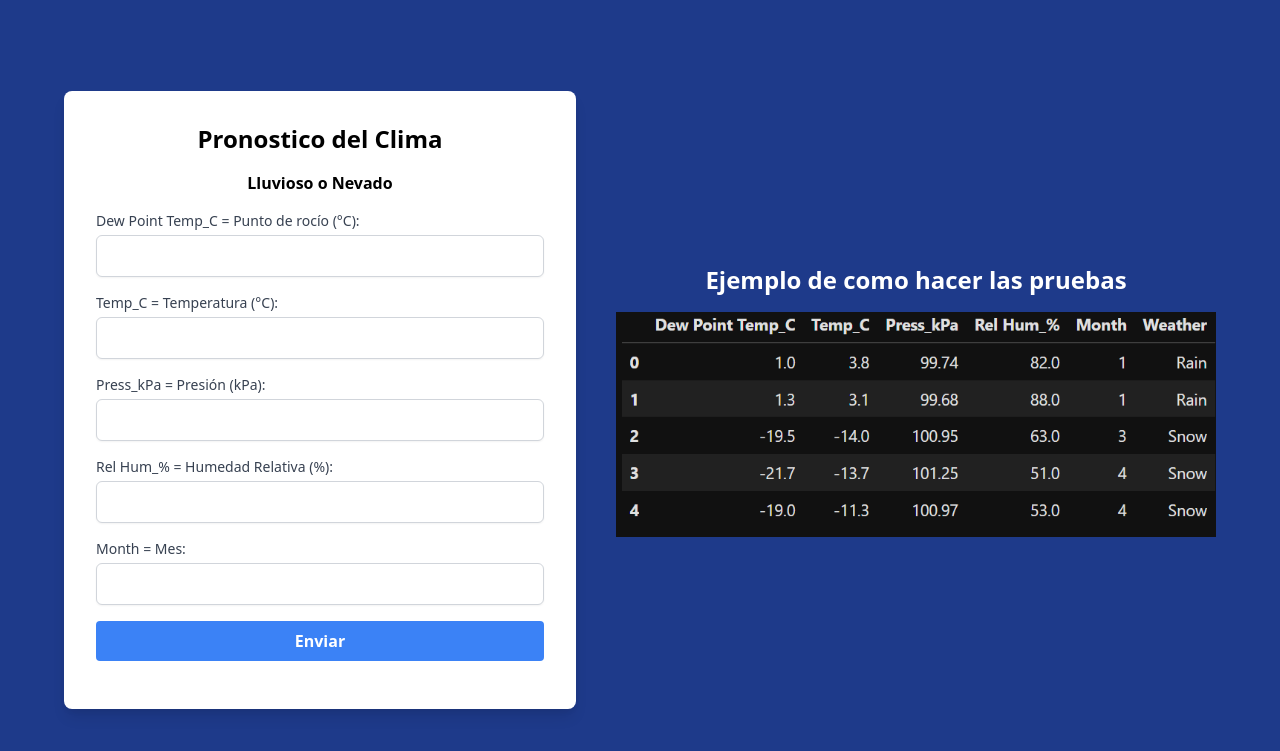
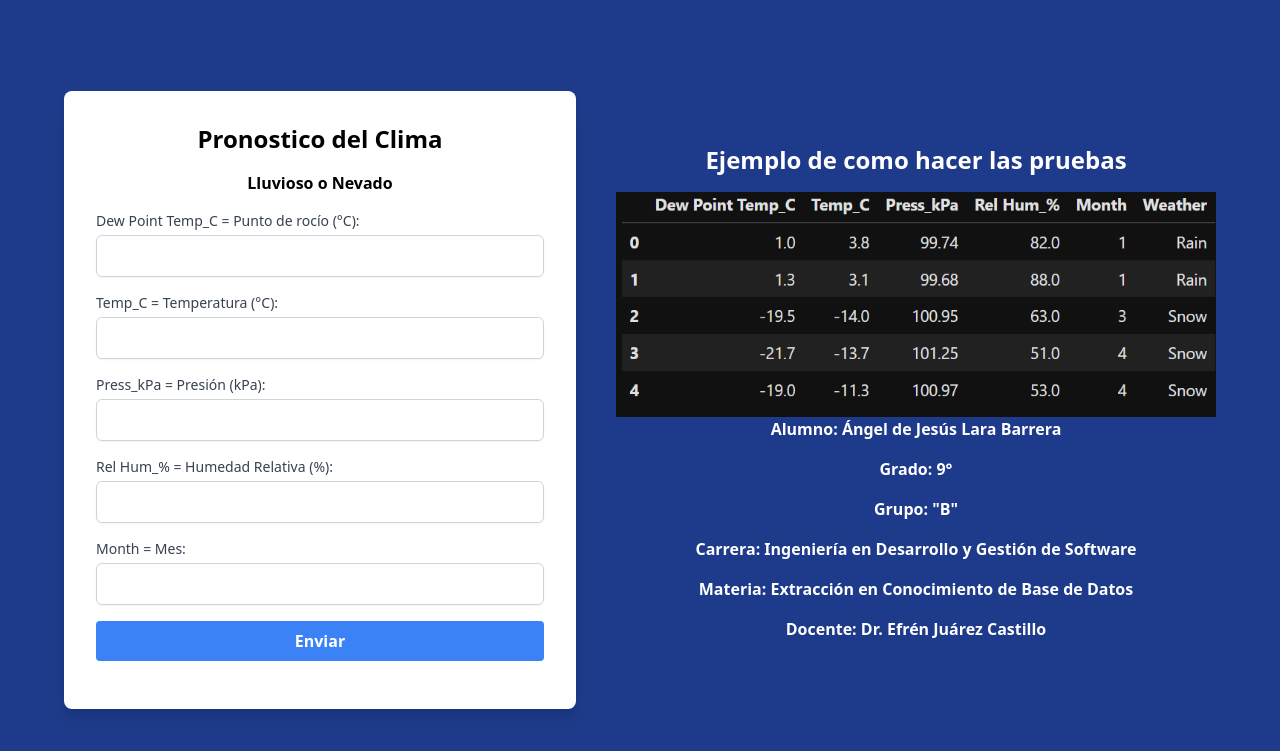
Before and after one commit to Angel0603/weather_model, a Flask app: page / in a window 1280 px wide. Shown: the top 751 px of the page. Run offline with Flask 3, Linux system fonts and the light colour scheme; parts of the project's set-up code (start-up, migrations or seed data) failed here and were passed over.

Commit message:
Se agregan mis datos personales

```diff
--- a/templates/formulario.html
+++ b/templates/formulario.html
@@ -80,6 +80,12 @@
         <div class="w-auto ml-10">
             <h1 class="text-2xl font-bold text-center mb-4 text-white">Ejemplo de como hacer las pruebas<h1/>
             <img src="static/images/ejemplo.png" alt="Imagen de ejemplo">
+            <p class="text-base font-bold text-center mb-4 text-white">Alumno: Ángel de Jesús Lara Barrera</p>
+            <p class="text-base font-bold text-center mb-4 text-white">Grado: 9°</p>
+            <p class="text-base font-bold text-center mb-4 text-white">Grupo: "B"</p>
+            <p class="text-base font-bold text-center mb-4 text-white">Carrera: Ingeniería en Desarrollo y Gestión de Software</p>
+            <p class="text-base font-bold text-center mb-4 text-white">Materia: Extracción en Conocimiento de Base de Datos</p>
+            <p class="text-base font-bold text-center mb-4 text-white">Docente: Dr. Efrén Juárez Castillo</p>
         </div>
     </div>
     <div id="weatherEffect" class=""></div>
```
